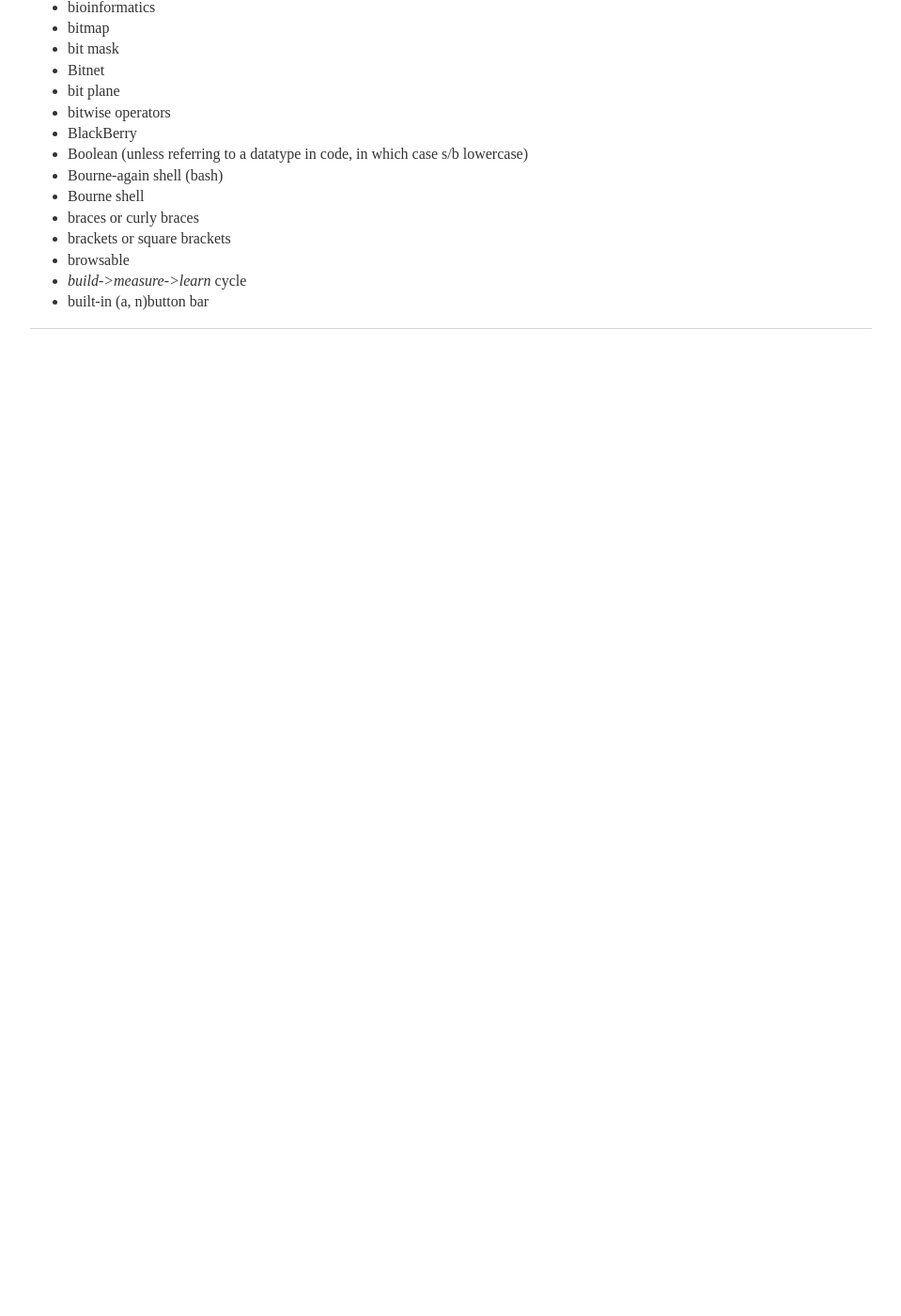
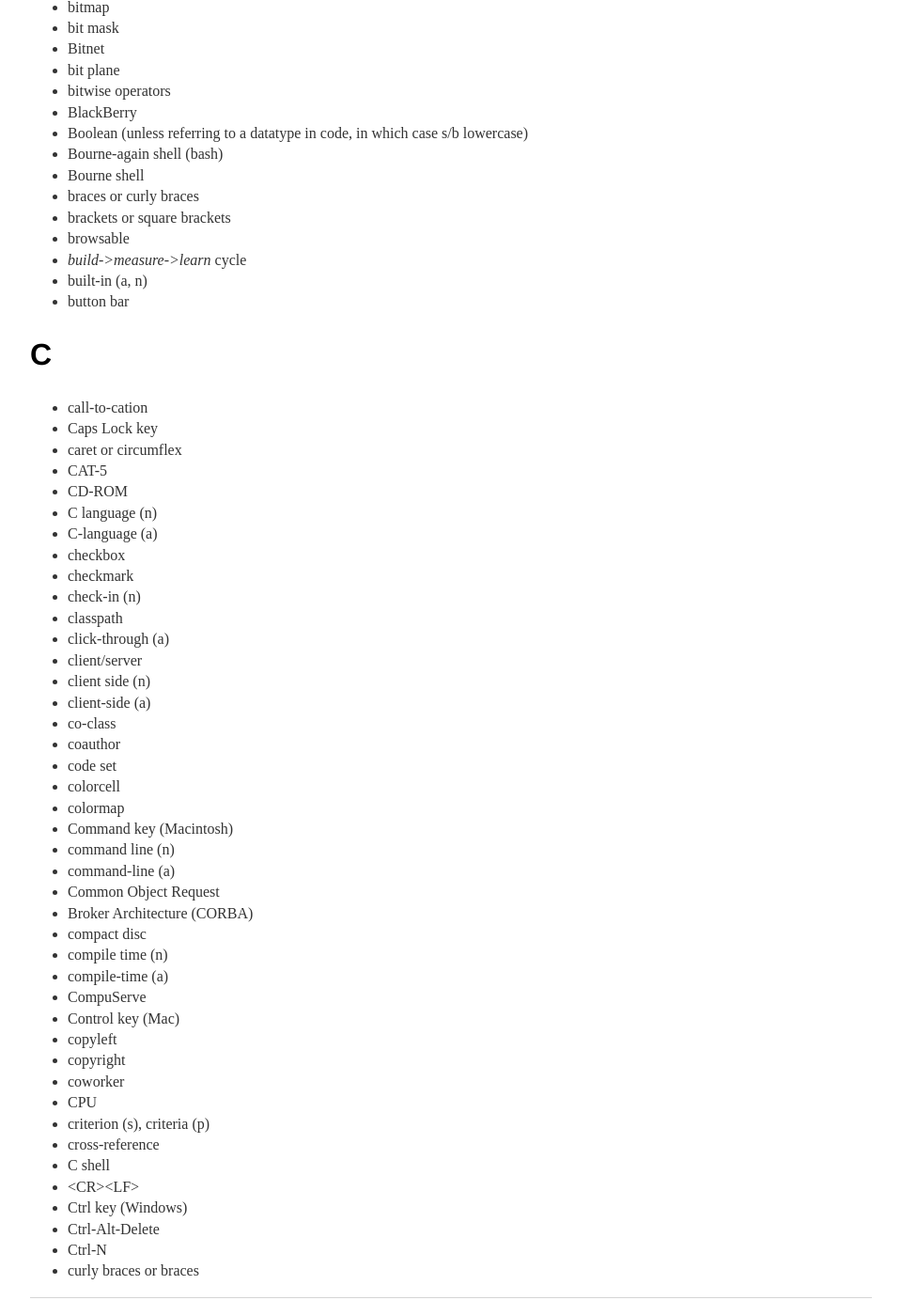
Before and after one commit to oreillymedia/production-resources, a Jekyll site: the page built from styleguide/index.md, in a window 1280 px wide and 1400 px high, scrolled down 12796 px. Shown: the whole window at 94% size, without its empty margins (160-1119 px from the left). Built offline with Jekyll 4.4.1, drawn with Linux system fonts in a browser that asks for light colours; before the commit the page ends 13206 px from its top, so only the background shows below that; some of the changed text lies outside the part shown.

Commit message:
Update index.md

```diff
--- a/styleguide/index.md
+++ b/styleguide/index.md
@@ -2202,8 +2202,7 @@
 * bandwidth
 * BeOS
 * Berkeley Software Distribution (BSD)
-* Berkeley Unix
-* (older books may have UNIX)
+* Berkeley Unix (older books may have UNIX)
 * BHOs
 * Big Design Up Front (BDUF)
 * bioinformatics
@@ -2220,4 +2219,50 @@
 * brackets or square brackets
 * browsable
 * _build-&gt;measure-&gt;learn_ cycle
-* built-in (a, n)button bar
+* built-in (a, n)
+* button bar
+
+<h2 id="wordlist-C">C</h2>
+
+* call-to-cation
+* Caps Lock key
+* caret or circumflex
+* CAT-5
+* CD-ROM
+* C language (n)
+* C-language (a)
+* checkbox
+* checkmark
+* check-in (n)
+* classpath
+* click-through (a)
+* client/server
+* client side (n)
+* client-side (a)
+* co-class
+* coauthor
+* code set
+* colorcell
+* colormap
+* Command key (Macintosh)
+* command line (n)
+* command-line (a)
+* Common Object Request
+* Broker Architecture (CORBA)
+* compact disc
+* compile time (n)
+* compile-time (a)
+* CompuServe
+* Control key (Mac)
+* copyleft
+* copyright
+* coworker
+* CPU
+* criterion (s), criteria (p)
+* cross-reference
+* C shell
+* &lt;CR&gt;&lt;LF&gt;
+* Ctrl key (Windows)
+* Ctrl-Alt-Delete
+* Ctrl-N
+* curly braces or braces
```
